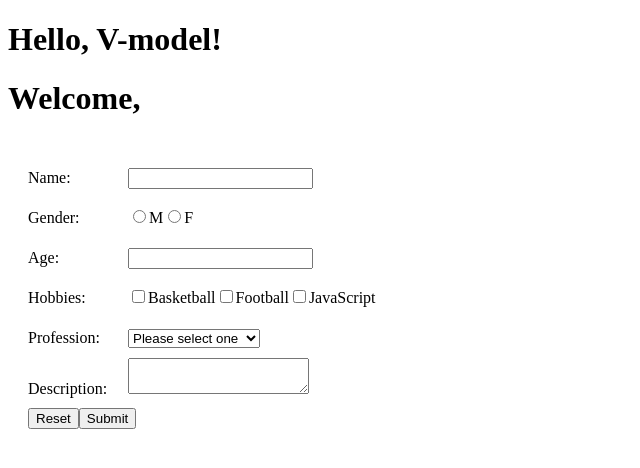
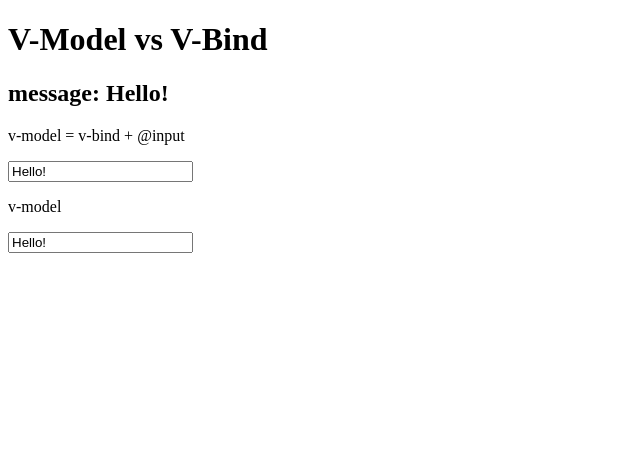
Before and after one commit to kayleechristine/learn-vue-3-with-bingyang, a Vue app: page / in a window 1280 px wide. Shown: the top 468 px of the page, without its empty margins (0-640 px from the left). Built offline with nearby package versions, Linux system fonts and the light colour scheme.

Commit message:
practice v-bind & v-model

```diff
--- a/src/App.vue
+++ b/src/App.vue
@@ -1,5 +1,34 @@
+<!-- Vue 12: V-Model & V-Bind -->
+<template>
+  <h1>V-Model vs V-Bind</h1>
+  <h2>message: {{ message }}</h2>
+  <div>
+    <p>v-model = v-bind + @input</p>
+    <input
+      type="text"
+      v-bind:value="message"
+      @input="message = $event.target.value"
+    />
+  </div>
+  <div>
+    <p>v-model</p>
+    <input
+      type="text"
+      v-model="message"
+    />
+  </div>
+</template>
+
+<script setup>
+import { ref } from 'vue'
+
+let message = ref('Hello!')
+</script>
+
+<style scoped></style>
+
 <!-- Vue 11: V-Model -->
-<template>
+<!-- <template>
   <h1>{{ message }}</h1>
   <h1>Welcome, {{ formData.name }}</h1>
 
@@ -145,7 +174,7 @@ form div span {
   display: inline-block;
   width: 100px;
 }
-</style>
+</style> -->
 
 <!-- Vue 10: V-on -->
 <!-- <template>
```
